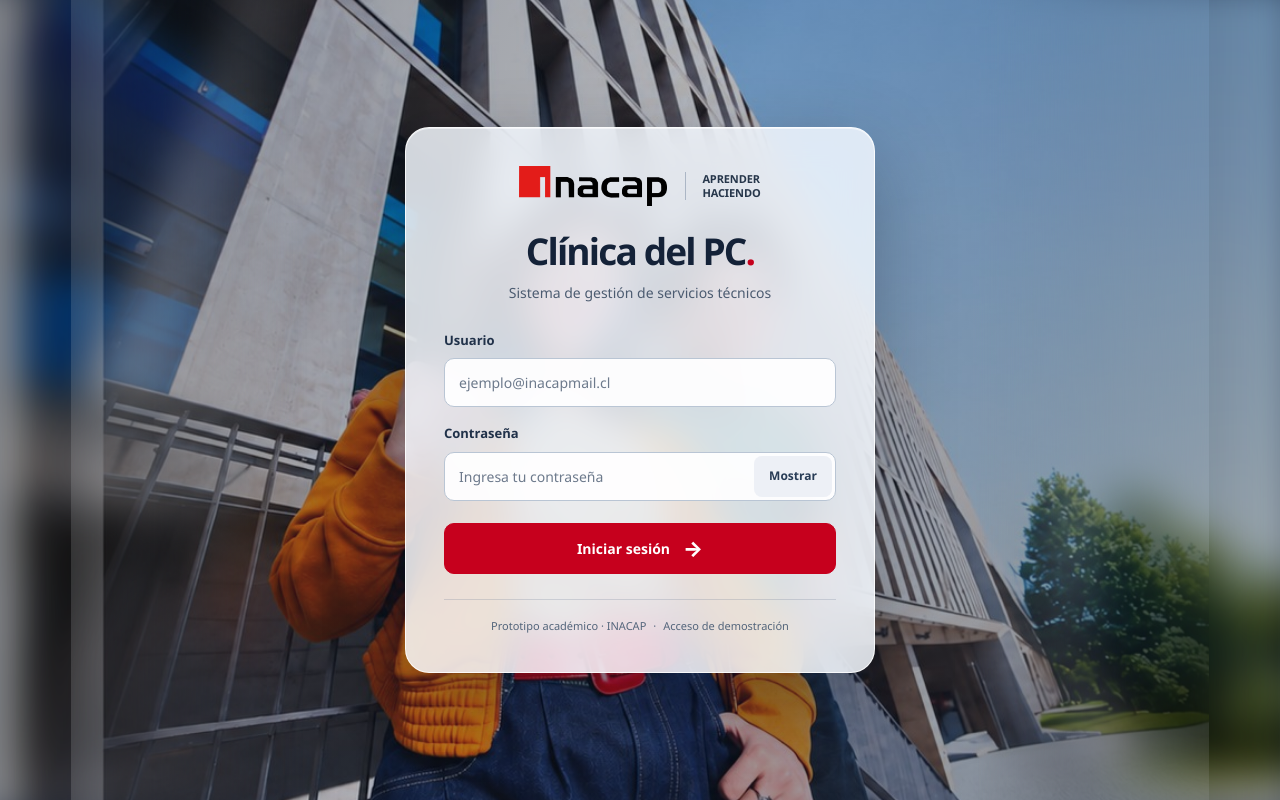
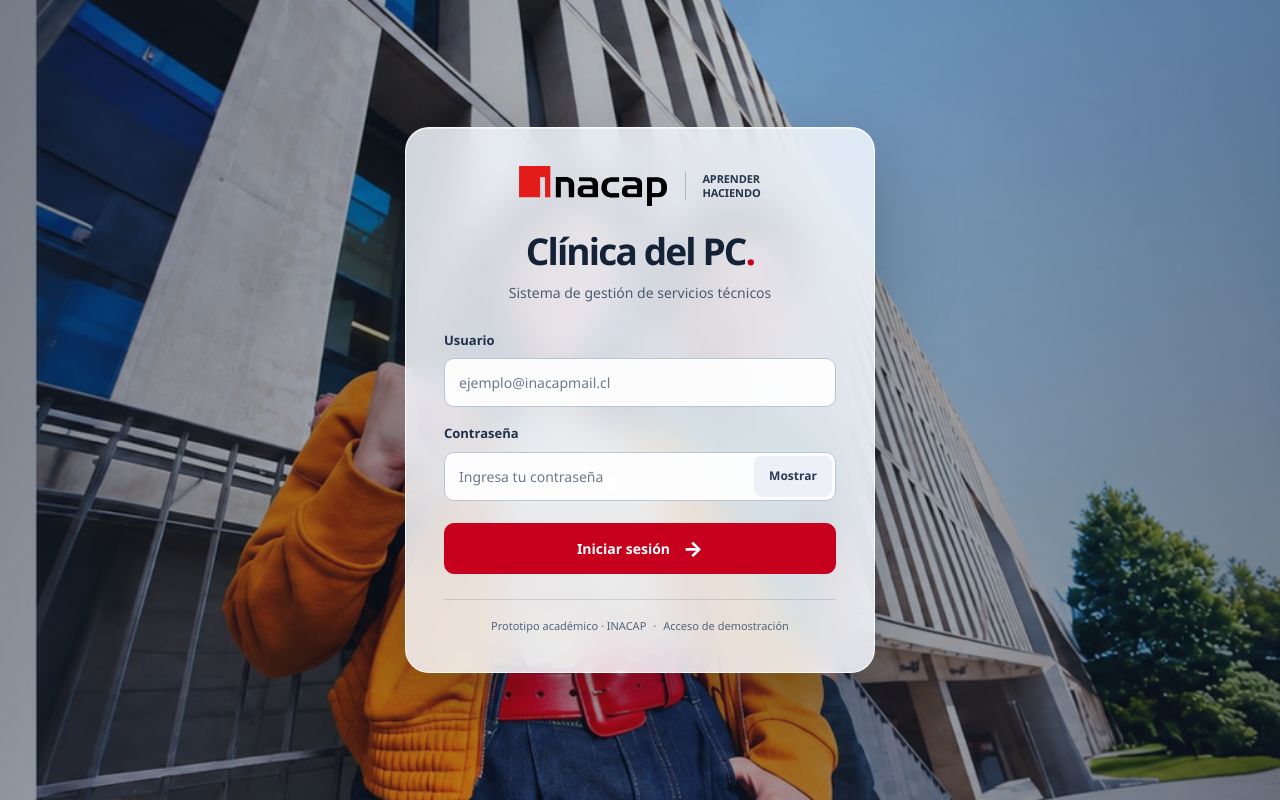
Before and after one commit to Dignasus/Clinica_pc, a React (Vite) app in the folder clinica-pc/: page / in a window 1280 px wide. Built offline with nearby package versions, Linux system fonts and the light colour scheme.

Commit message:
style(login): eliminar franjas borrosas con una fotografía de fondo continua

```diff
--- a/clinica-pc/src/pages/Login.css
+++ b/clinica-pc/src/pages/Login.css
@@ -13,39 +13,18 @@
   width: 100%;
   overflow: hidden;
   padding: clamp(18px, 4vh, 44px) clamp(14px, 3vw, 36px);
-  background: #14233b;
+  background-color: #14233b;
+  background-image:
+    linear-gradient(110deg, rgba(9, 21, 41, .56), rgba(12, 29, 52, .28) 50%, rgba(9, 21, 41, .56)),
+    url('../assets/login-campus.jpg');
+  background-size: cover;
+  background-position: center 48%;
+  background-repeat: no-repeat;
   color: #172238;
   font-family: 'Segoe UI', Inter, system-ui, sans-serif;
 }
 
-/* Foto original vertical: dos capas evitan recorte excesivo en monitores panorámicos.
-   Atrás, el campus extendido con desenfoque; adelante, el encuadre más completo y nítido. */
-.cpc-login::before {
-  content: '';
-  position: absolute;
-  z-index: 0;
-  inset: -22px;
-  pointer-events: none;
-  background: url('../assets/login-campus.jpg') center / cover no-repeat;
-  filter: blur(22px) brightness(.69);
-}
-.cpc-login::after {
-  content: '';
-  position: absolute;
-  z-index: 1;
-  inset: 0;
-  pointer-events: none;
-  background-image:
-    linear-gradient(115deg, rgba(8, 22, 43, .48), rgba(18, 30, 57, .31) 48%, rgba(9, 25, 47, .51)),
-    url('../assets/login-campus.jpg');
-  background-position: center, center;
-  background-size: cover, auto 120%;
-  background-repeat: no-repeat;
-  /* Funde suavemente los extremos de la foto completa con el fondo desenfocado. */
-  -webkit-mask-image: linear-gradient(to right, transparent, #000 24%, #000 76%, transparent);
-  mask-image: linear-gradient(to right, transparent, #000 24%, #000 76%, transparent);
-}
-
+/* Foto continua, recorte proporcional sin difuminar ni estirar los laterales. */
 .cpc-login__glass {
   position: relative;
   z-index: 2;
@@ -234,13 +213,6 @@
 .cpc-login__footer span + span::before { content: '·'; margin-right: 7px; }
 
 /* El formulario sigue centrado y con la fotografía visible en todas las pantallas. */
-@media (max-width: 700px) {
-  .cpc-login::after {
-    background-size: cover, auto 100%;
-    -webkit-mask-image: none;
-    mask-image: none;
-  }
-}
 @media (max-width: 480px) {
   .cpc-login { padding: 15px 12px; }
   .cpc-login__glass { padding: 25px 22px; border-radius: 19px; }
```
